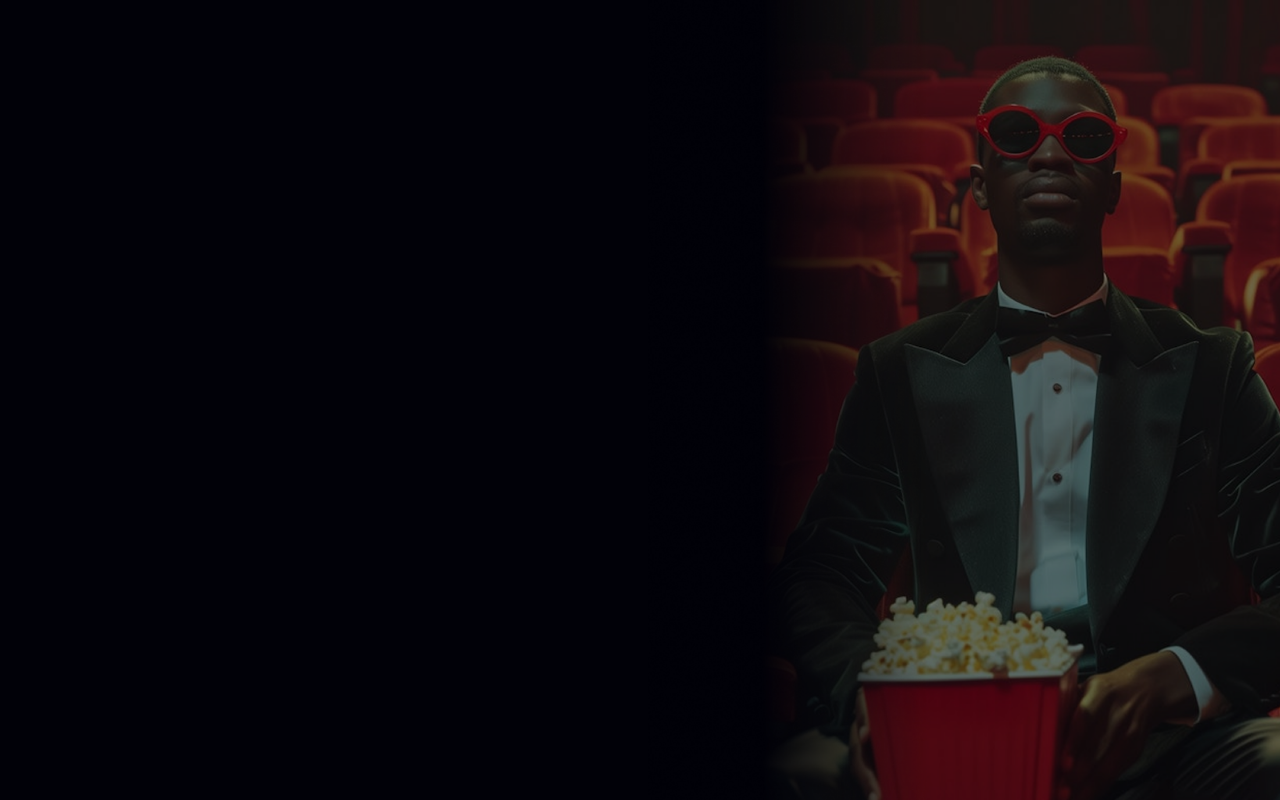
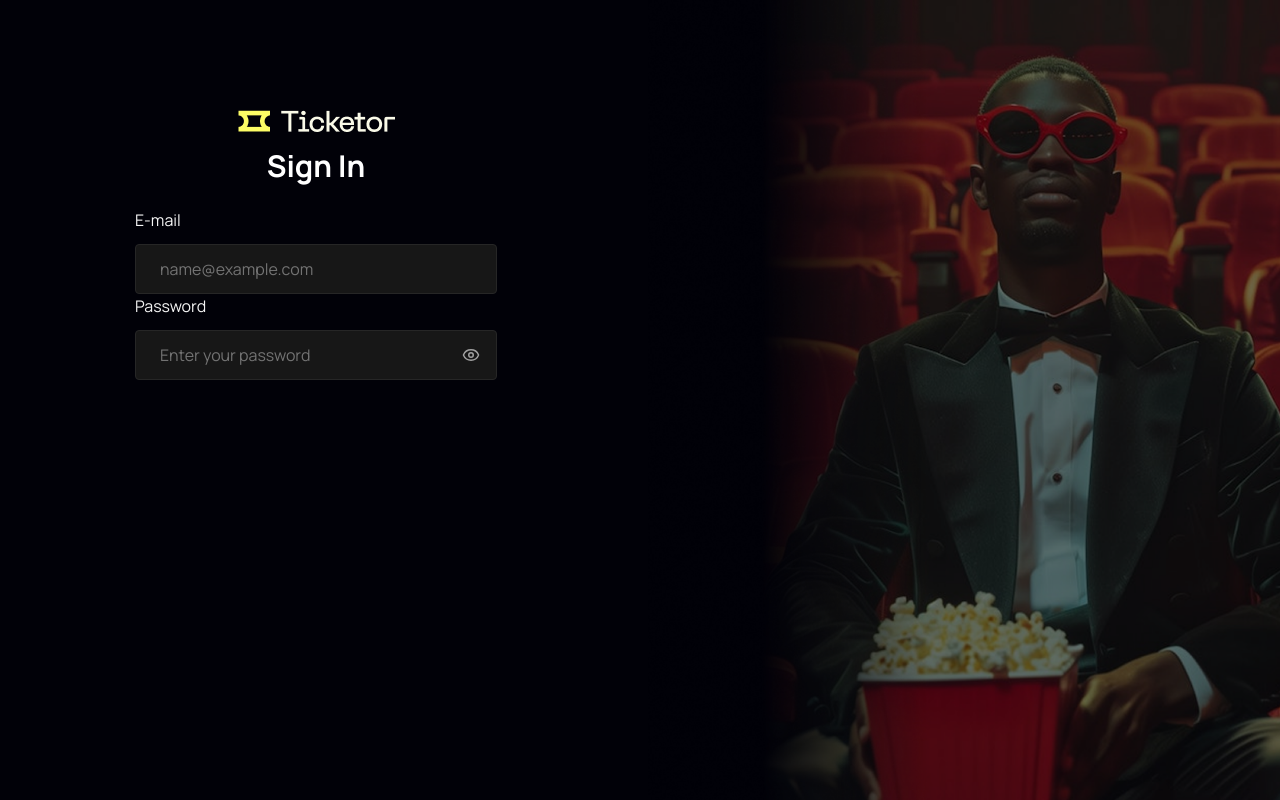
Before and after one commit to Miguel-Leite/ticketor-cinema, a Next.js app: page /login in a window 1280 px wide. Built offline with nearby package versions, Linux system fonts and the light colour scheme.

Commit message:
feat: enhance Login component with email and password fields; add input visibility toggle

```diff
--- a/app/(auth)/layout.tsx
+++ b/app/(auth)/layout.tsx
@@ -4,8 +4,10 @@ export default function AuthLayout({
   children: React.ReactNode
 }) {
   return <main className="min-h-screen w-full grid grid-cols-2 gap-4">
-    <div>
-      {children}
+    <div className="container flex flex-col items-center justify-center">
+      <div className="m-auto max-w-90.5 w-full min-h-145.25">
+        {children}
+      </div>
     </div>
     <div className="bg-[url('/bg-auth.png')] bg-cover bg-no-repeat w-full h-screen" />
   </main>
--- a/app/(auth)/login/page.tsx
+++ b/app/(auth)/login/page.tsx
@@ -1,6 +1,24 @@
+import { Input } from "@/components";
+import Image from "next/image";
+import Link from "next/link";
 
 export default function Login() {
   return (
-    <div></div>
+    <div className="space-y-6">
+      <div className="flex flex-col items-center justify-center gap-4 text-center">
+        <Link href="/"><Image src="/logo.png" alt="logo" width={158} height={22} /></Link>
+        <h1 className="text-3xl font-bold text-white capitalize">Sign in</h1>
+      </div>
+      <form>
+        <div className="flex flex-col gap-3">
+          <label htmlFor="enail">E-mail</label>
+          <Input placeholder="name@example.com" containerClassName="bg-neutral-900 border-neutral-800" />
+        </div>
+        <div className="flex flex-col gap-3">
+          <label htmlFor="enail">Password</label>
+          <Input type="password" placeholder="Enter your password" containerClassName="bg-neutral-900 border-neutral-800" />
+        </div>
+      </form>
+    </div>
   )
 }
--- a/components/input.tsx
+++ b/components/input.tsx
@@ -1,3 +1,7 @@
+"use client";
+
+import { Eye, EyeOff } from "lucide-react";
+import { useState } from "react";
 import type { InputHTMLAttributes, ReactNode } from "react";
 
 type InputProps = InputHTMLAttributes<HTMLInputElement> & {
@@ -9,17 +13,33 @@ export function Input({
   icon,
   containerClassName = "",
   className = "",
+  type = "text",
   ...props
 }: InputProps) {
+  const [showPassword, setShowPassword] = useState(false);
+  const isPassword = type === "password";
+
   return (
     <div
       className={`flex items-center px-3 rounded border border-neutral-700 transition-colors focus-within:border-primary/60 ${containerClassName}`}
     >
       {icon}
       <input
+        type={isPassword && showPassword ? "text" : type}
         className={`w-full p-3 outline-none bg-transparent placeholder:text-neutral-500 text-neutral-200 ${className}`}
         {...props}
       />
+      {isPassword && (
+        <button
+          type="button"
+          onClick={() => setShowPassword((value) => !value)}
+          aria-label={showPassword ? "Hide password" : "Show password"}
+          aria-pressed={showPassword}
+          className="shrink-0 p-1 text-neutral-400 hover:text-white transition-colors rounded"
+        >
+          {showPassword ? <EyeOff size={18} /> : <Eye size={18} />}
+        </button>
+      )}
     </div>
   );
 }
```
